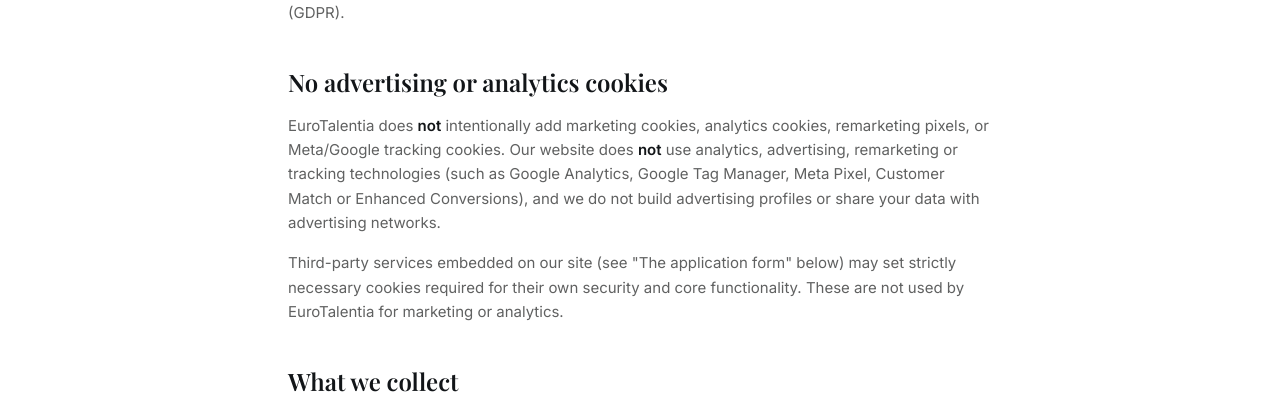
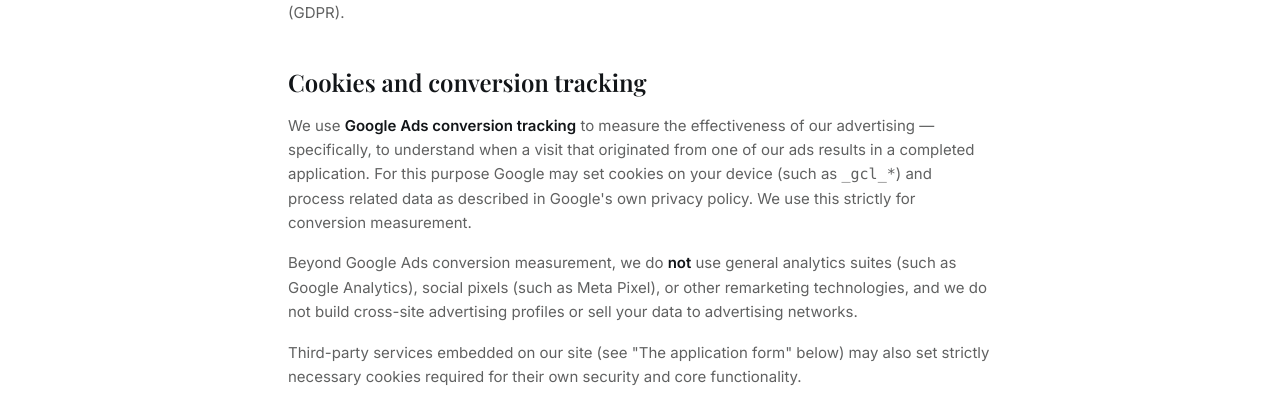
Before and after one commit to yusheng-1996/eurotalentia, a Next.js app: page /privacy-policy in a window 1280 px wide. Shown: the part 388-796 px from the top of the page. Built offline with nearby package versions, Linux system fonts and the light colour scheme; no server answers.

Commit message:
Add Google Ads tag AW-18243474806

```diff
--- a/app/layout.tsx
+++ b/app/layout.tsx
@@ -1,6 +1,7 @@
 import type { Metadata } from "next";
 import { Inter, Playfair_Display } from "next/font/google";
 import "./globals.css";
+import GoogleAdsTag from "@/components/GoogleAdsTag";
 
 const inter = Inter({
   subsets: ["latin"],
@@ -78,6 +79,7 @@
   return (
     <html lang="en" className={`${inter.variable} ${playfair.variable}`}>
       <body>{children}</body>
+      <GoogleAdsTag />
     </html>
   );
 }
--- a/app/privacy-policy/page.tsx
+++ b/app/privacy-policy/page.tsx
@@ -32,22 +32,32 @@
                 with the EU General Data Protection Regulation (GDPR).
               </p>
 
-              <h2>No advertising or analytics cookies</h2>
+              <h2>Cookies and conversion tracking</h2>
               <p>
-                EuroTalentia does <strong>not</strong> intentionally add
-                marketing cookies, analytics cookies, remarketing pixels, or
-                Meta/Google tracking cookies. Our website does{" "}
-                <strong>not</strong> use analytics, advertising, remarketing or
-                tracking technologies (such as Google Analytics, Google Tag
-                Manager, Meta Pixel, Customer Match or Enhanced Conversions), and
-                we do not build advertising profiles or share your data with
-                advertising networks.
+                We use <strong>Google Ads conversion tracking</strong> to
+                measure the effectiveness of our advertising — specifically, to
+                understand when a visit that originated from one of our ads
+                results in a completed application. For this purpose Google may
+                set cookies on your device (such as <code>_gcl_*</code>) and
+                process related data as described in Google&apos;s own privacy
+                policy. We use this strictly for conversion measurement.
+              </p>
+              <p>
+                Beyond Google Ads conversion measurement, we do{" "}
+                <strong>not</strong> use general analytics suites (such as Google
+                Analytics), social pixels (such as Meta Pixel), or other
+                remarketing technologies, and we do not build cross-site
+                advertising profiles or sell your data to advertising networks.
               </p>
               <p>
                 Third-party services embedded on our site (see &quot;The
-                application form&quot; below) may set strictly necessary cookies
-                required for their own security and core functionality. These are
-                not used by EuroTalentia for marketing or analytics.
+                application form&quot; below) may also set strictly necessary
+                cookies required for their own security and core functionality.
+              </p>
+              <p>
+                Depending on your location, you may have the right to consent to
+                or decline non-essential cookies. You can also control cookies
+                through your browser settings.
               </p>
 
               <h2>What we collect</h2>
--- a/components/FormCraftEmbed.tsx
+++ b/components/FormCraftEmbed.tsx
@@ -6,6 +6,12 @@
 const FORM_ORIGIN = "https://formcraft.app";
 
 type Status = "idle" | "received";
+
+declare global {
+  interface Window {
+    gtag_report_conversion?: (url?: string) => void;
+  }
+}
 
 function isMobileDevice() {
   if (typeof navigator === "undefined") return false;
@@ -22,15 +28,16 @@
 /**
  * Embeds the FormCraft application form.
  *
- * Privacy / Google Ads compliance: this component sets NO cookies and loads
- * NO analytics, remarketing or advertising scripts. The duplicate-submission
- * guard is kept purely in-memory (a React ref) so nothing is written to
- * cookies, localStorage or sessionStorage.
+ * The duplicate-submission guard is kept purely in-memory (a React ref).
+ * Google Ads conversion tracking only fires if a conversion tag has been
+ * configured via env vars (see GoogleAdsTag); otherwise no tracking runs.
  */
 export default function FormCraftEmbed() {
   const iframeRef = useRef<HTMLIFrameElement>(null);
-  // In-memory guard only — no web storage, no cookies.
+  // In-memory guard only — prevents handling more than one submission.
   const hasSubmittedRef = useRef(false);
+  // Ensures the conversion fires at most once.
+  const conversionFiredRef = useRef(false);
   const [status, setStatus] = useState<Status>("idle");
 
   useEffect(() => {
@@ -57,7 +64,21 @@
 
       setStatus("received");
 
-      // Resolve the thank-you destination (no tracking, no cookies).
+      // Fire the Google Ads conversion once (only if a tag is configured).
+      if (!conversionFiredRef.current) {
+        conversionFiredRef.current = true;
+        if (typeof window.gtag_report_conversion === "function") {
+          try {
+            // No url argument: just record the conversion; we handle the
+            // redirect ourselves below to avoid a double navigation.
+            window.gtag_report_conversion();
+          } catch {
+            /* never let a tracking error block the redirect */
+          }
+        }
+      }
+
+      // Resolve the thank-you destination.
       const thankYouUrl = toAbsoluteUrl(
         typeof data.thankYouUrl === "string" && data.thankYouUrl
           ? data.thankYouUrl
--- /dev/null
+++ b/components/GoogleAdsTag.tsx
@@ -0,0 +1,50 @@
+import Script from "next/script";
+
+/**
+ * Google Ads global site tag + conversion helper.
+ *
+ * Driven by environment variables so the tag stays OFF (and the site stays
+ * cookie-free) until configured:
+ *   NEXT_PUBLIC_GADS_CONVERSION_ID     e.g. "AW-123456789"
+ *   NEXT_PUBLIC_GADS_CONVERSION_LABEL  e.g. "AbC-D_efGhIjK"  (optional)
+ *
+ * When the ID is set, this loads gtag.js and defines
+ * window.gtag_report_conversion(), which FormCraftEmbed calls once on a
+ * successful submission.
+ */
+const ADS_ID =
+  process.env.NEXT_PUBLIC_GADS_CONVERSION_ID || "AW-18243474806";
+const LABEL = process.env.NEXT_PUBLIC_GADS_CONVERSION_LABEL;
+
+export default function GoogleAdsTag() {
+  if (!ADS_ID) return null;
+
+  const sendTo = LABEL ? `${ADS_ID}/${LABEL}` : ADS_ID;
+
+  return (
+    <>
+      <Script
+        src={`https://www.googletagmanager.com/gtag/js?id=${ADS_ID}`}
+        strategy="afterInteractive"
+      />
+      <Script id="gtag-base" strategy="afterInteractive">
+        {`
+          window.dataLayer = window.dataLayer || [];
+          function gtag(){dataLayer.push(arguments);}
+          gtag('js', new Date());
+          gtag('config', '${ADS_ID}');
+          window.gtag_report_conversion = function(url) {
+            var callback = function () {
+              if (typeof(url) !== 'undefined') { window.location = url; }
+            };
+            gtag('event', 'conversion', {
+              'send_to': '${sendTo}',
+              'event_callback': callback
+            });
+            return false;
+          };
+        `}
+      </Script>
+    </>
+  );
+}
--- a/next.config.mjs
+++ b/next.config.mjs
@@ -6,14 +6,15 @@
   "default-src 'self'",
   "base-uri 'self'",
   "object-src 'none'",
-  "img-src 'self' data: https://images.unsplash.com",
+  "img-src 'self' data: https://images.unsplash.com https://www.googletagmanager.com https://www.googleadservices.com https://googleads.g.doubleclick.net https://www.google.com",
   // Next.js injects inline styles/scripts (hydration); 'unsafe-inline' is
-  // required without a nonce setup. No third-party script origins are allowed.
+  // required without a nonce setup. Google Ads gtag is allowed for conversion
+  // measurement only (no analytics suite, no social pixels).
   "style-src 'self' 'unsafe-inline'",
-  "script-src 'self' 'unsafe-inline'",
+  "script-src 'self' 'unsafe-inline' https://www.googletagmanager.com https://www.googleadservices.com https://www.google.com",
   "font-src 'self' data:",
-  "connect-src 'self'",
-  "frame-src https://formcraft.app",
+  "connect-src 'self' https://www.googletagmanager.com https://www.googleadservices.com https://googleads.g.doubleclick.net https://www.google.com https://pagead2.googlesyndication.com",
+  "frame-src https://formcraft.app https://td.doubleclick.net https://www.googletagmanager.com",
   "form-action 'self' https://formcraft.app",
   "frame-ancestors 'self'",
   "upgrade-insecure-requests",
```
